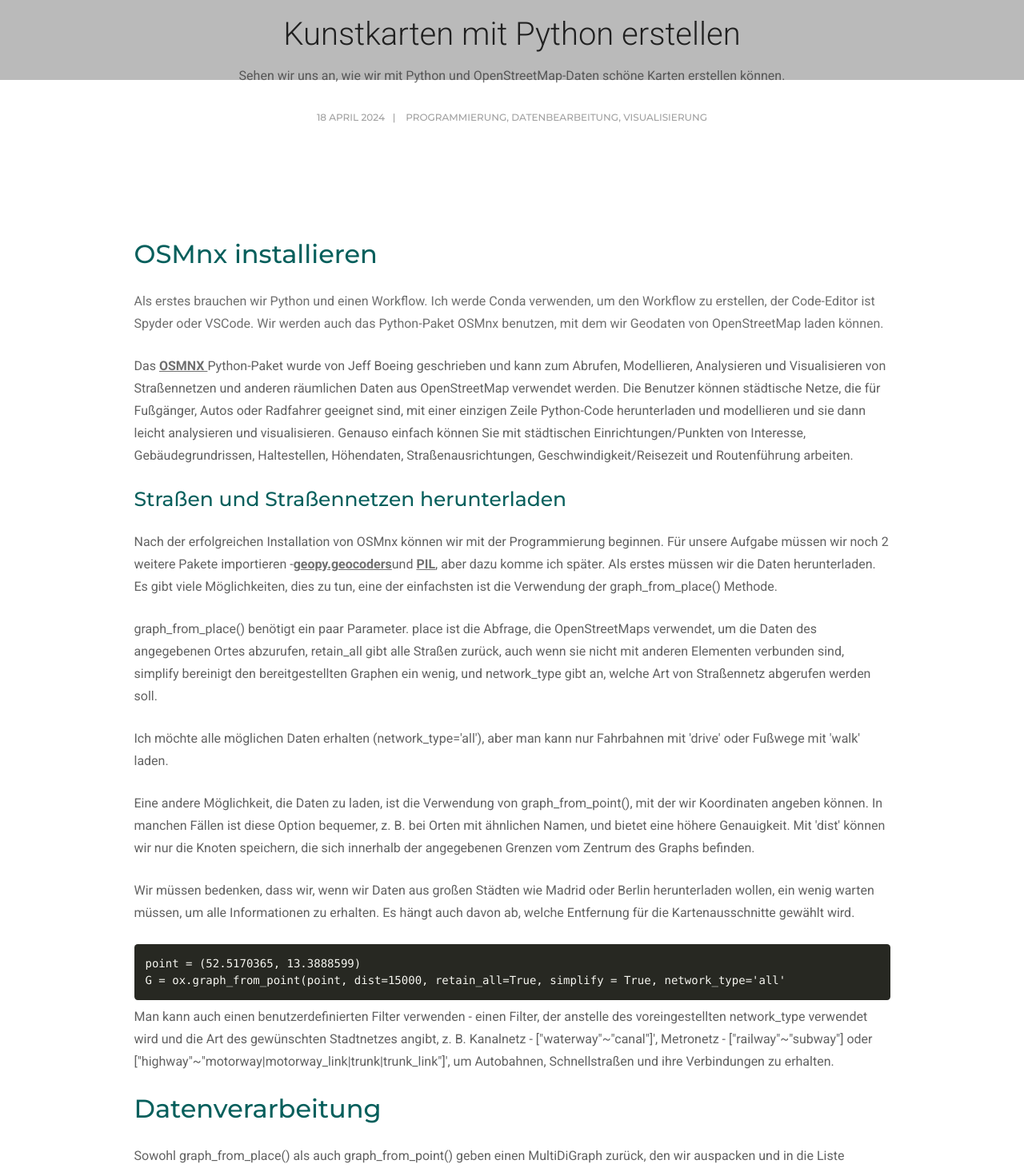
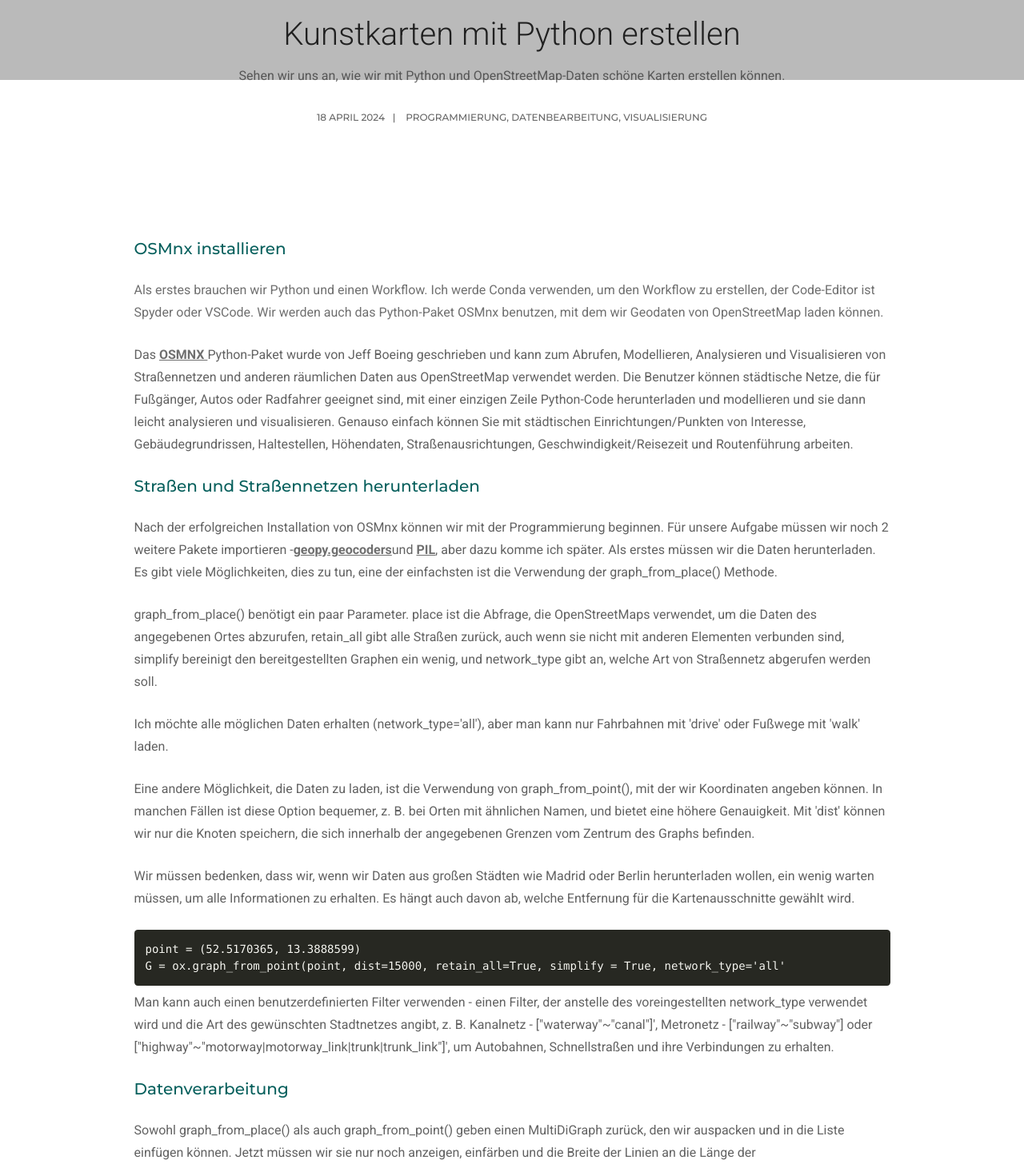
Before and after one commit to Kirman442/gis, a React (Vite) app: page /portfolio/Kunstkarten in a window 1280 px wide. Shown: the part 700-2161 px from the top of the page at 80% size. Built offline with nearby package versions, Linux system fonts and the light colour scheme.

Commit message:
add new headers, gallery fixes

```diff
--- a/src/pages/portfolio/Kunstkarten.jsx
+++ b/src/pages/portfolio/Kunstkarten.jsx
@@ -85,7 +85,7 @@ const PortfolioKunstkarten = () => {
                                 mit Python erstellen</h4>
                             <p className="text-medium line-height-28 sm-line-height-26">Sehen wir uns an, wie wir mit Python und
                                 OpenStreetMap-Daten schöne Karten erstellen können.</p>
-                            <span className="text-dark-gray opacity6 alt-font mb-0 text-uppercase text-small">18
+                            <span className="text-black opacity6 alt-font mb-0 text-uppercase text-small">18
                                 April 2024&nbsp;&nbsp;&nbsp;|&nbsp;&nbsp;&nbsp;
                                 Programmierung,
                                 Datenbearbeitung, Visualisierung</span>
@@ -98,7 +98,7 @@ const PortfolioKunstkarten = () => {
                 <div className="container">
                     <div className="row justify-content-center">
                         <div className="col-lg-10">
-                            <h5 className="alt-font text-green">OSMnx installieren</h5>
+                            <p className="text-extra-large alt-font text-green">OSMnx installieren</p>
                             <p className="text-medium line-height-28 sm-line-height-26">Als
                                 erstes brauchen wir Python und einen Workflow. Ich
                                 werde Conda verwenden, um den Workflow zu erstellen,
@@ -121,8 +121,8 @@ const PortfolioKunstkarten = () => {
                                 Gebäudegrundrissen, Haltestellen, Höhendaten,
                                 Straßenausrichtungen, Geschwindigkeit/Reisezeit und
                                 Routenführung arbeiten.</p>
-                            <h6 className="alt-font text-green">Straßen und
-                                Straßennetzen herunterladen</h6>
+                            <p className="text-extra-large alt-font text-green">Straßen und
+                                Straßennetzen herunterladen</p>
                             <p className="text-medium text-dark-gray line-height-28 sm-line-height-26">Nach
                                 der erfolgreichen Installation von OSMnx können wir
                                 mit der Programmierung beginnen. Für unsere Aufgabe
@@ -179,7 +179,7 @@ const PortfolioKunstkarten = () => {
                                 um Autobahnen, Schnellstraßen und ihre Verbindungen
                                 zu erhalten.</p>
 
-                            <h5 className="alt-font text-green">Datenverarbeitung</h5>
+                            <p className="text-extra-large alt-font text-green">Datenverarbeitung</p>
 
                             <p className="text-medium text-dark-gray line-height-28 sm-line-height-26">
                                 Sowohl graph_from_place() als auch
@@ -208,11 +208,11 @@ const PortfolioKunstkarten = () => {
                                 <div className="col-lg-7 margin-four-bottom">
                                     <p className="text-extra-large  text-dark-gray text-center line-height-28">Vollständige
                                         unbeschriftete Karte von Köln</p>
-                                    <img src={`${import.meta.env.BASE_URL}images/kunstkarten/koeln1.${webpSupported ? 'webp' : 'jpg'}`} className="w-100" data-no-retina />
+                                    <img src={`${import.meta.env.BASE_URL}images/kunstkarten/koeln1.${webpSupported ? 'webp' : 'jpg'}`} alt="Unbeschriftete Karte von Köln" className="w-100" data-no-retina />
                                 </div>
                             </div>
 
-                            <h5 className="alt-font text-green">Beschriftung</h5>
+                            <p className="text-extra-large alt-font text-green">Beschriftung</p>
 
                             <p className="text-medium text-dark-gray line-height-28 sm-line-height-26">
                                 Die Karte ist fertig, aber was ist eine Karte ohne
@@ -279,18 +279,20 @@ const PortfolioKunstkarten = () => {
                                 um ein Vektorbild handelt, können Sie es ohne
                                 Qualitätsverlust einfach groß machen).
                             </p>
-                            <h5 className="alt-font text-green">Erste Version</h5>
+                            <p className="text-extra-large alt-font text-green">Erste Version</p>
                             <section className="wow animate__fadeIn bg-light-gray"
                                 style={{ visibility: "visible", animationName: "fadeIn" }}>
                                 <div className="container">
                                     <div className="row">
                                         <div className="col-12 filter-content overflow-hidden">
-                                            <ul className="hover-option2 portfolio-gallery portfolio-wrapper grid grid-3col xl-grid-3col lg-grid-3col md-grid-2col sm-grid-2col xs-grid-1col gutter-medium">
-                                                <li className="grid-sizer"></li>
-                                                <LightGallery
-                                                    speed={500}
-                                                    plugins={[lgThumbnail, lgZoom]}
-                                                >
+                                            <LightGallery
+                                                speed={500}
+                                                plugins={[lgThumbnail, lgZoom]}
+                                                elementClassNames="light-gallery-wrapper"
+                                                selector="li[data-src]"
+                                            >
+                                                <ul className="hover-option2 portfolio-gallery portfolio-wrapper grid grid-3col xl-grid-3col lg-grid-3col md-grid-2col sm-grid-2col xs-grid-1col gutter-medium">
+                                                    <li className="grid-sizer"></li>
                                                     {KunstkartenOldImages.map((image, index) => (
                                                         <li
                                                             key={image.src}
@@ -319,8 +321,8 @@ const PortfolioKunstkarten = () => {
                                                             </figure>
                                                         </li>
                                                     ))}
-                                                </LightGallery>
-                                            </ul>
+                                                </ul>
+                                            </LightGallery>
                                         </div>
                                     </div>
                                 </div>
@@ -331,7 +333,7 @@ const PortfolioKunstkarten = () => {
                                 alles neu zu machen, und ich werde Ihnen jetzt
                                 sagen, warum.
                             </p>
-                            <h5 className="alt-font text-green">Zweite Version</h5>
+                            <p className="text-extra-large alt-font text-green">Zweite Version</p>
                             <p className="text-medium text-dark-gray line-height-28 sm-line-height-26">
                                 Ich kam auf dieses Projekt zurück, weil ich dachte,
                                 es wäre schön, auch Gewässer oder vielmehr
@@ -370,7 +372,8 @@ const PortfolioKunstkarten = () => {
                             </p>
                             <div className="row">
                                 <div className="col-lg-6">
-                                    <img className="alignleft" src={`${import.meta.env.BASE_URL}images/kunstkarten/Berlin_water_grenze.png`} />
+                                    <img className="alignleft" src={`${import.meta.env.BASE_URL}images/kunstkarten/Berlin_water_grenze.png`} alt="Teil
+                                        der Spree in Berlin Polygonen" />
                                     <p className="text-medium text-dark-gray line-height-28 sm-line-height-26">Teil
                                         der Spree in Berlin. Hier können Sie
                                         deutlich sehen, was ich meine.
@@ -378,7 +381,8 @@ const PortfolioKunstkarten = () => {
                                         gebildet.</p>
                                 </div>
                                 <div className="col-lg-6">
-                                    <img className="alignleft" src={`${import.meta.env.BASE_URL}images/kunstkarten/Berlin_water_ohne_grenze.png`} />
+                                    <img className="alignleft" src={`${import.meta.env.BASE_URL}images/kunstkarten/Berlin_water_ohne_grenze.png`} alt="Teil
+                                        der Spree in Berlin Multipolygon" />
                                     <p className="text-medium text-dark-gray line-height-28 sm-line-height-26">Und
                                         hier ist ein Multipolygon</p>
                                     <p className="d-inline-block"></p>
@@ -445,7 +449,7 @@ const PortfolioKunstkarten = () => {
                             <div className="container">
                                 <div className="row justify-content-center">
                                     <div className="col-12 text-center margin-10px-bottom md-margin-50px-bottom sm-margin-30px-bottom">
-                                        <h6 className="font-weight-300 margin-15px-bottom">Datenquellen und Anwendungen:</h6>
+                                        <p className="text-extra-large font-weight-300 margin-15px-bottom">Datenquellen und Anwendungen:</p>
                                     </div>
                                     <div className="col-lg-10 col-md-10">
                                         <ul className="p-0 list-style-5">
@@ -498,20 +502,20 @@ const PortfolioKunstkarten = () => {
                     <div className="row justify-content-between align-items-center g-0 padding-30px-lr md-padding-15px-lr">
                         <div className="w-45 text-start">
                             <div className="blog-nav-link blog-nav-link-prev text-extra-dark-gray">
-                                <span className="text-medium-gray text-extra-small text-uppercase d-none d-md-block">Previous
+                                <span className="text-dark-gray text-extra-small text-uppercase d-none d-md-block">Previous
                                     Project</span>
                                 <Link className="blog-nav-home" to="/portfolio/Dresden" ><i className="ti-arrow-left blog-nav-icon"></i>Infrastruktur um Dresden</Link>
                             </div>
                         </div>
                         <div className="w-10 text-center">
                             <div className="text-extra-dark-gray">
-                                <span className="text-medium-gray text-extra-small text-uppercase d-none d-md-block">Home</span>
-                                <Link className="blog-nav-home" to="/" ><i className="ti-layout-grid2-alt"></i></Link>
+                                <span className="text-dark-gray text-extra-small text-uppercase d-none d-md-block">Home</span>
+                                <Link className="blog-nav-home" to="/" aria-label="Home page link"><i className="ti-layout-grid2-alt"></i></Link>
                             </div>
                         </div>
                         <div className="w-45 text-end">
                             <div className="blog-nav-link blog-nav-link-next text-extra-dark-gray">
-                                <span className="text-medium-gray text-extra-small text-uppercase d-none d-md-block">Next
+                                <span className="text-dark-gray text-extra-small text-uppercase d-none d-md-block">Next
                                     Project</span>
                                 <Link className="blog-nav-home" to="/portfolio/Flusssystem" ><i className="ti-arrow-right blog-nav-icon"></i>Die Visualisierung des Flusssystems</Link>
                             </div>
```
